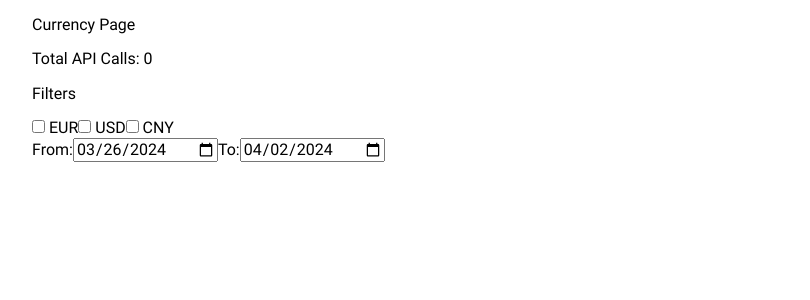
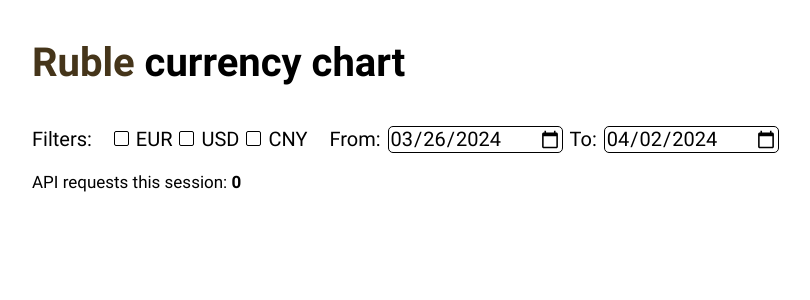
Before and after one commit to vlad-lis/currency-chart, a React (Create React App) app: page / in a window 1280 px wide. Shown: the top 300 px of the page, without its empty margins (158-968 px from the left). Built offline with nearby package versions, Linux system fonts and the light colour scheme.

Commit message:
add: styles

```diff
--- a/src/App.tsx
+++ b/src/App.tsx
@@ -4,6 +4,8 @@ import Chart from './components/Chart/Chart';
 import Filters from './components/Filters/Filters';
 import { RootState } from './store/store';
 import fetchCurrencyRatios from './utils/api';
+import Header from './components/Header/Header';
+import ApiCounter from './components/ApiCounter/ApiCounter';
 
 type TCachedDataItem = {
   date: string;
@@ -90,14 +92,16 @@ function App() {
   }, [dateRange, selectedCurrencies]);
 
   return (
-    <div>
-      <p>Currency Page</p>
-      <p>Total API Calls: {apiCallCounter}</p>
-      <Filters />
-      {!isChartDisplayed ? null : (
-        <Chart data={currentChartData} isLoading={isLoading} />
-      )}
-    </div>
+    <>
+      <Header />
+      <main>
+        <Filters />
+        <ApiCounter counter={apiCallCounter} />
+        {!isChartDisplayed ? null : (
+          <Chart data={currentChartData} isLoading={isLoading} />
+        )}
+      </main>
+    </>
   );
 }
 
--- /dev/null
+++ b/src/components/ApiCounter/ApiCounter.module.scss
@@ -0,0 +1,8 @@
+.counter {
+  font-size: 17px;
+  margin: 15px 0;
+
+  &__span {
+    font-weight: 700;
+  }
+}
--- /dev/null
+++ b/src/components/ApiCounter/ApiCounter.tsx
@@ -0,0 +1,17 @@
+import { ReactElement } from 'react';
+import styles from './ApiCounter.module.scss';
+
+type TApiCounterProps = {
+  counter: number;
+};
+
+const ApiCounter = ({ counter }: TApiCounterProps): ReactElement => {
+  return (
+    <p className={styles.counter}>
+      API requests this session:
+      <span className={styles.counter__span}> {counter} </span>
+    </p>
+  );
+};
+
+export default ApiCounter;
--- /dev/null
+++ b/src/components/Chart/Chart.module.scss
@@ -0,0 +1,3 @@
+.chart {
+  margin: 50px 0;
+}
--- a/src/components/Chart/Chart.tsx
+++ b/src/components/Chart/Chart.tsx
@@ -3,6 +3,7 @@ import { useSelector } from 'react-redux';
 import { Legend, Line, LineChart, Tooltip, XAxis, YAxis } from 'recharts';
 import { RootState } from '../../store/store';
 import Loader from '../Loader/Loader';
+import styles from './Chart.module.scss';
 
 type TCachedDataItem = {
   date: string;
@@ -39,11 +40,10 @@ const Chart = ({ data, isLoading }: TChartProps): ReactElement => {
   }
 
   return (
-    <div>
-      <p>Chart</p>
+    <div className={styles.chart}>
       <LineChart
-        width={800}
-        height={500}
+        width={700}
+        height={400}
         data={data}
         margin={{
           top: 5,
--- /dev/null
+++ b/src/components/Filters/Filters.module.scss
@@ -0,0 +1,63 @@
+.filters {
+  display: flex;
+  gap: 22px;
+  align-items: center;
+  margin: 25px 0 20px 0;
+  font-size: 20px;
+
+  &__title {
+    font-weight: 400;
+    margin: 0;
+  }
+
+  &__currencies {
+    display: flex;
+    gap: 7px;
+    align-items: center;
+  }
+
+  &__label:hover {
+    cursor: pointer;
+  }
+
+  &__checkbox {
+    appearance: none;
+    background-color: #fff;
+    margin: 0;
+    width: 15px;
+    height: 15px;
+    border: 1px solid black;
+    border-radius: 2px;
+    transform: translateY(-1px);
+    display: grid;
+    place-content: center;
+
+    &:hover {
+      cursor: pointer;
+    }
+
+    &::before {
+      content: '';
+      width: 9px;
+      height: 9px;
+      transform: scale(0);
+      transition: 120ms transform ease-in-out;
+      box-shadow: inset 1em 1em #654d24;
+    }
+
+    &:checked::before {
+      transform: scale(1);
+    }
+  }
+
+  &__dates {
+    display: flex;
+    gap: 7px;
+    align-items: center;
+  }
+
+  &__date {
+    border: 1px solid black;
+    border-radius: 5px;
+  }
+}
--- a/src/components/Filters/Filters.tsx
+++ b/src/components/Filters/Filters.tsx
@@ -6,6 +6,7 @@ import {
   setStartDate,
   setEndDate,
 } from '../../store/filtersSlice';
+import styles from './Filters.module.scss';
 
 const Filters = (): ReactElement => {
   const { selectedCurrencies, startDate, endDate } = useSelector(
@@ -37,35 +38,57 @@ const Filters = (): ReactElement => {
   };
 
   return (
-    <div>
-      <p>Filters</p>
-      <div>
-        <input type='checkbox' value='EUR' onChange={handleCurrencyChange} />{' '}
-        EUR
+    <div className={styles.filters}>
+      <h4 className={styles.filters__title}>Filters:</h4>
+      <div className={styles.filters__currencies}>
         <input
+          className={styles.filters__checkbox}
+          type='checkbox'
+          value='EUR'
+          onChange={handleCurrencyChange}
+          id='eur'
+        />
+        <label className={styles.filters__label} htmlFor='eur'>
+          EUR
+        </label>
+        <input
+          className={styles.filters__checkbox}
           type='checkbox'
           value='USD'
           onChange={handleCurrencyChange}
-        />{' '}
-        USD
+          id='usd'
+        />
+        <label className={styles.filters__label} htmlFor='usd'>
+          USD
+        </label>
         <input
+          className={styles.filters__checkbox}
           type='checkbox'
           value='CNY'
           onChange={handleCurrencyChange}
-        />{' '}
-        CNY
+          id='cny'
+        />
+        <label className={styles.filters__label} htmlFor='cny'>
+          CNY
+        </label>
       </div>
-      <div>
-        <label htmlFor='startDate'>From:</label>
+      <div className={styles.filters__dates}>
+        <label className={styles.filters__label} htmlFor='startDate'>
+          From:{' '}
+        </label>
         <input
+          className={styles.filters__date}
           type='date'
           id='startDate'
           name='startDate'
           value={startDate}
           onChange={handleStartDateChange}
         />
-        <label htmlFor='endDate'>To:</label>
+        <label className={styles.filters__label} htmlFor='endDate'>
+          To:{' '}
+        </label>
         <input
+          className={styles.filters__date}
           type='date'
           id='endDate'
           name='endDate'
--- /dev/null
+++ b/src/components/Header/Header.module.scss
@@ -0,0 +1,12 @@
+.header {
+  margin: 40px 0;
+
+  &__title {
+    margin: 0;
+    font-size: 40px;
+  }
+
+  &__span {
+    color: #45351a;
+  }
+}
--- /dev/null
+++ b/src/components/Header/Header.tsx
@@ -0,0 +1,14 @@
+import { ReactElement } from 'react';
+import styles from './Header.module.scss';
+
+const Header = (): ReactElement => {
+  return (
+    <header className={styles.header}>
+      <h1 className={styles.header__title}>
+        <span className={styles.header__span}>Ruble</span> currency chart
+      </h1>
+    </header>
+  );
+};
+
+export default Header;
--- a/src/components/Loader/Loader.module.scss
+++ b/src/components/Loader/Loader.module.scss
@@ -1,6 +1,6 @@
 .loader {
   border: 8px solid #f3f3f3;
-  border-top: 8px solid #ced59a;
+  border-top: 8px solid #45351a;
   border-radius: 50%;
   width: 50px;
   height: 50px;
```
